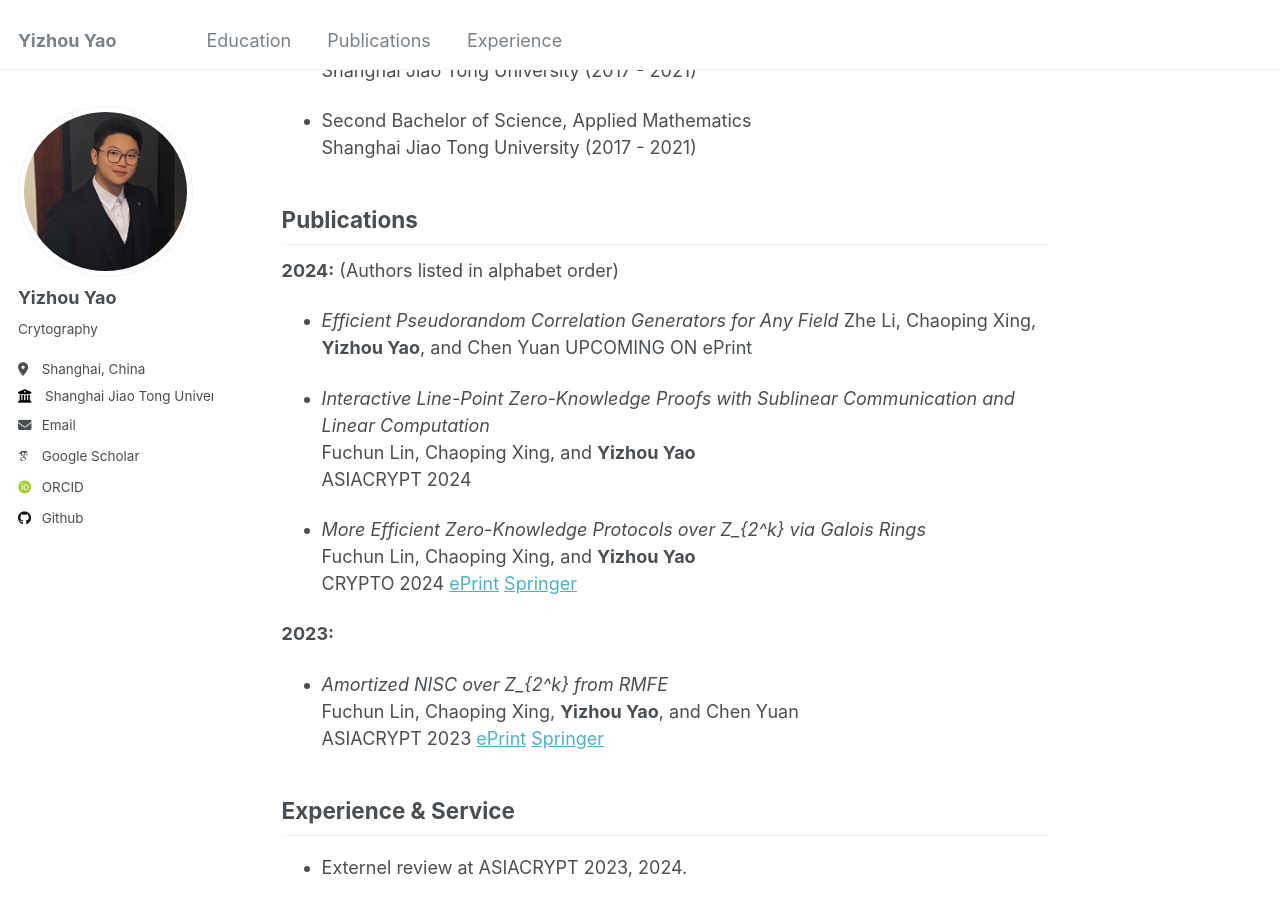
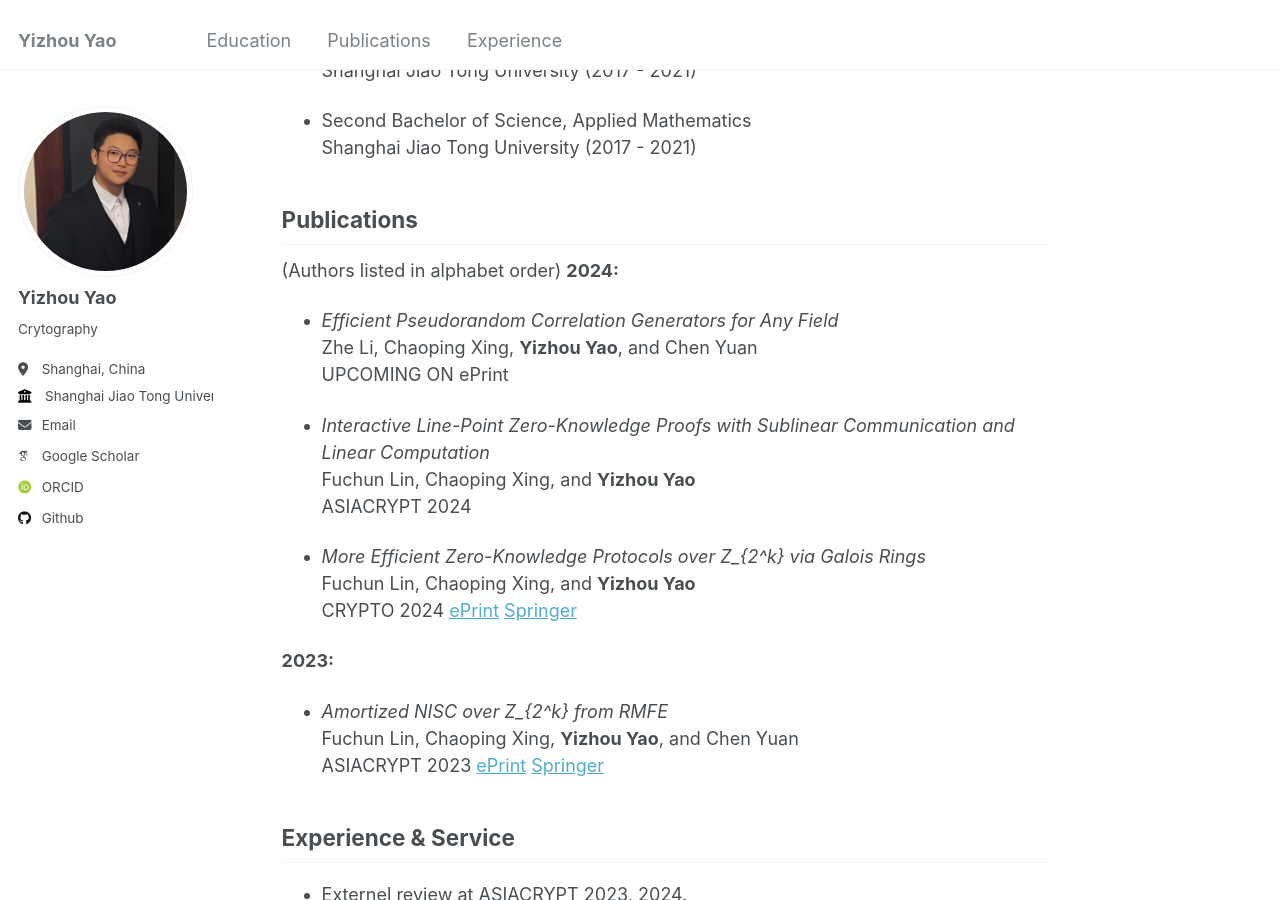
Before and after one commit to sjtu-YizhouYao/sjtu-YizhouYao.github.io, a Jekyll site: the page built from _pages/about.md, in a window 1280 px wide and 900 px high, scrolled down 433 px. Built offline with Jekyll 4.4.1, drawn with Linux system fonts in a browser that asks for light colours; some web fonts are replaced.

```diff
--- a/_pages/about.md
+++ b/_pages/about.md
@@ -23,8 +23,8 @@ I am a Ph.D. student at the Shanghai Jiao Tong University (2023- now), supervise
   Shanghai Jiao Tong University (2017 - 2021)
 
 <h2 id="publications"> Publications</h2>
-
-**2024:** (Authors listed in alphabet order)
+(Authors listed in alphabet order)
+**2024:**
 - *Efficient Pseudorandom Correlation Generators for Any Field*
   Zhe Li, Chaoping Xing, **Yizhou Yao**, and Chen Yuan
   UPCOMING ON ePrint
```
